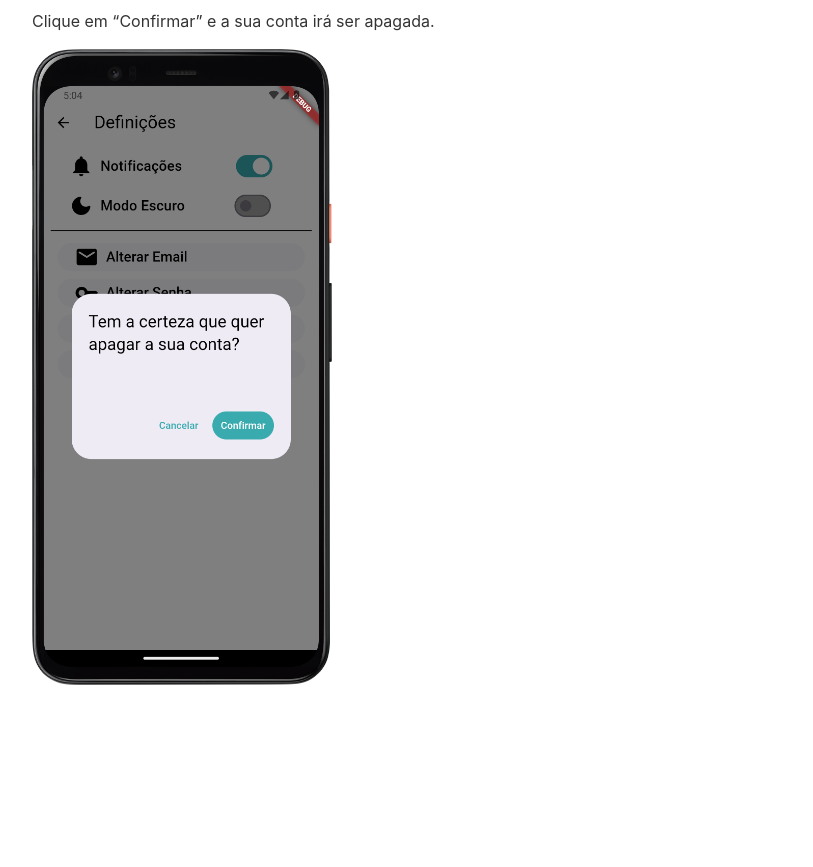
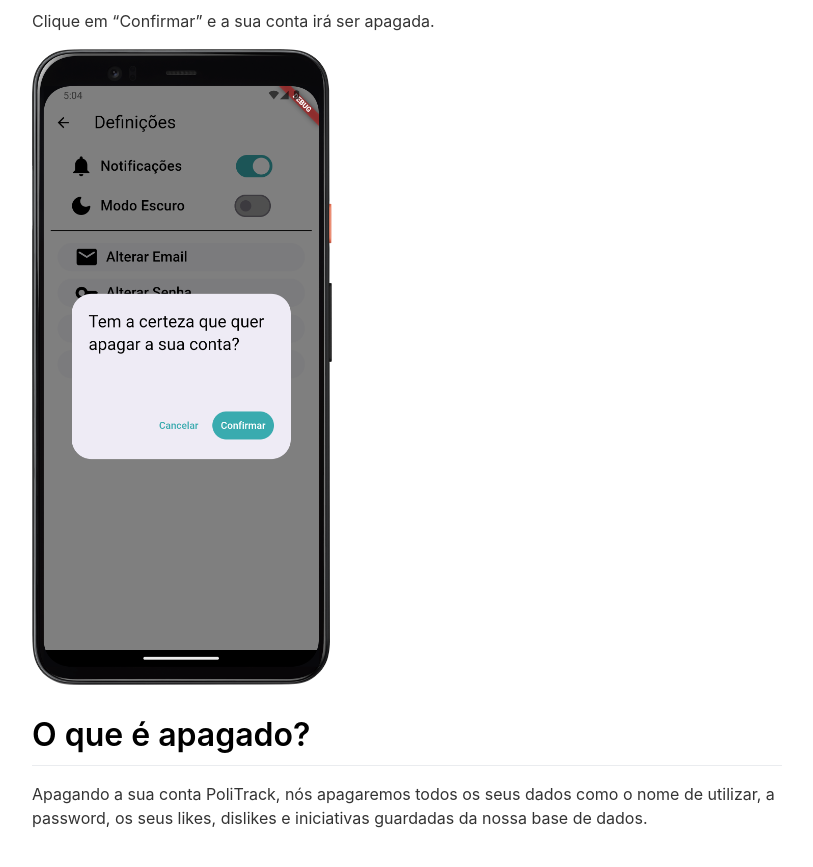
Before and after one commit to politrackpt/politrackpt.github.io, a Jekyll site: the page built from _pages/apagarconta.md, in a window 1280 px wide and 900 px high, scrolled down 2517 px. Shown: the top 867 px of the window, without its empty margins (233-1046 px from the left). Built offline with Jekyll 4.4.1, drawn with Linux system fonts in a browser that asks for light colours; nearby versions of some CDN libraries; before the commit the page ends 3278 px from its top, so only the background shows below that.

Commit message:
o que é apagado

```diff
--- a/_pages/apagarconta.md
+++ b/_pages/apagarconta.md
@@ -26,3 +26,7 @@ Introduza a sua password da conta de PoliTrack para confirmar que deseja apagar
 Clique em "Confirmar" e a sua conta irá ser apagada.
 
 <img src="../assets/apagarconta/4.png" width=300>
+
+# O que é apagado?
+
+Apagando a sua conta PoliTrack, nós apagaremos todos os seus dados como o nome de utilizar, a password, os seus likes, dislikes e iniciativas guardadas da nossa base de dados.
```
